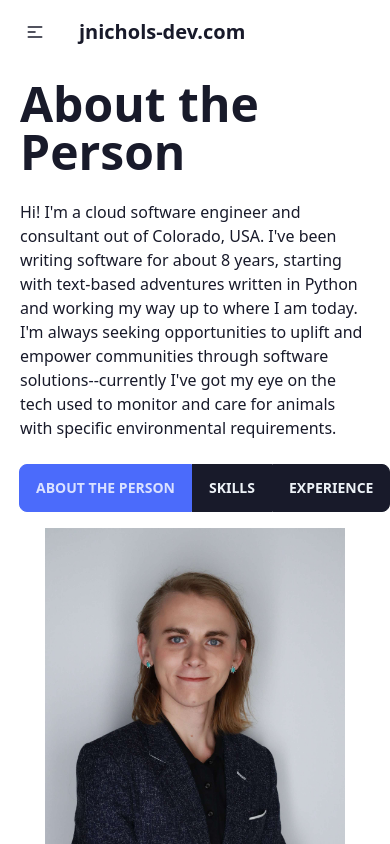
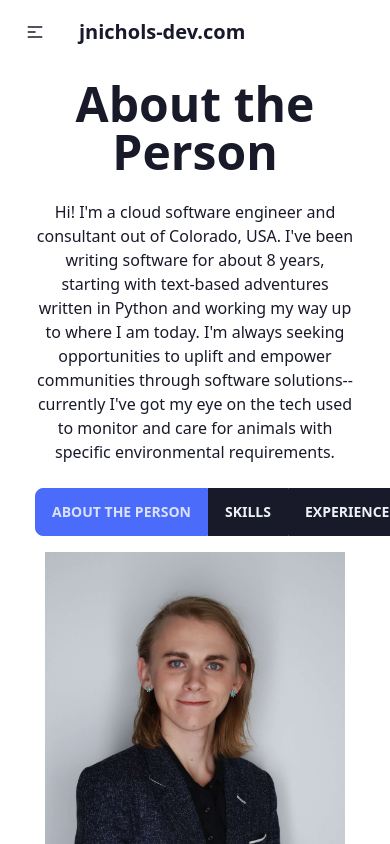
Before and after one commit to jnichols-git/jnichols-dev-website, a Next.js app: page / in a window 390 px wide. Shown: the top 844 px of the page. Built offline with nearby package versions, Linux system fonts and the light colour scheme.

Commit message:
Shaving off margins to avoid awkward mobile scaling

```diff
--- a/app/blog/blog.tsx
+++ b/app/blog/blog.tsx
@@ -77,7 +77,7 @@ export default function Blog(
 ) {
   return (
     <>
-        <div className="container w-10/12 flex flex-col justify-center">
+        <div className="mx-5 container flex flex-col justify-center">
           <div className="flex flex-col justify-center">
             <h1 className="text-5xl font-bold text-center">Blog</h1>
             <p className="py-6 text-center">I write blog posts about projects, my pets, tech news, and anything else that comes to mind. If you want to know more about me as a consultant, engineer, etc., this is the place! Working on the blog backend is an ongoing project for me--you'll see this page change quite a bit over time as I add and change features.</p>
--- a/app/blog/page.tsx
+++ b/app/blog/page.tsx
@@ -16,8 +16,8 @@ async function getListings() {
 export default async function Page() {
     const listings = await getListings()
     return (
-            <div className="container m-5 p-5 flex justify-center">
-                <Blog listings={listings}/>
-            </div>
+        <div className="w-full lg:w-10/12 flex justify-center">
+            <Blog listings={listings}/>
+        </div>
     )
 }
--- a/app/blog/post/[post_id]/[version_id]/post.tsx
+++ b/app/blog/post/[post_id]/[version_id]/post.tsx
@@ -3,7 +3,7 @@ export default function BlogPost(
     {content: string}
 ) {
     return (
-        <article className="py-10 mx-6 prose-xs sm:prose-sm md:prose lg:prose-xl"
+        <article className="py-10 mx-6 prose-sm max-w-none md:prose md:max-w-prose lg:prose-xl"
             dangerouslySetInnerHTML={{"__html": content}}>
         </article>
     )
--- a/app/components.tsx
+++ b/app/components.tsx
@@ -43,7 +43,7 @@ export function KeyedContent(
     }
 
     return (
-        <div className="flex flex-col justify-begin">
+        <div className="flex flex-col justify-center lg:justify-start">
             <div className={`transition-all duration-1000 ${fade ? "opacity-100" : "opacity-0"}`}>
                 <>
                     <h1 className="text-5xl font-bold">{key}</h1>
--- a/app/home.tsx
+++ b/app/home.tsx
@@ -91,8 +91,8 @@ function GalleryDesc (): ImageSetDesc  {
 export default function Home() {
   return (
     <>
-      <div className="hero min-h-screen">
-        <div className="hero-content px-5 flex-col-reverse lg:flex-row-reverse">
+      <div className="hero text-center lg:min-h-screen lg:text-left">
+        <div className="hero-content mx-5 flex-col-reverse justify-center lg:flex-row-reverse">
           <TimedGallery desc={GalleryDesc()} interval={25000}/>
           <div>
             <About/>
```
